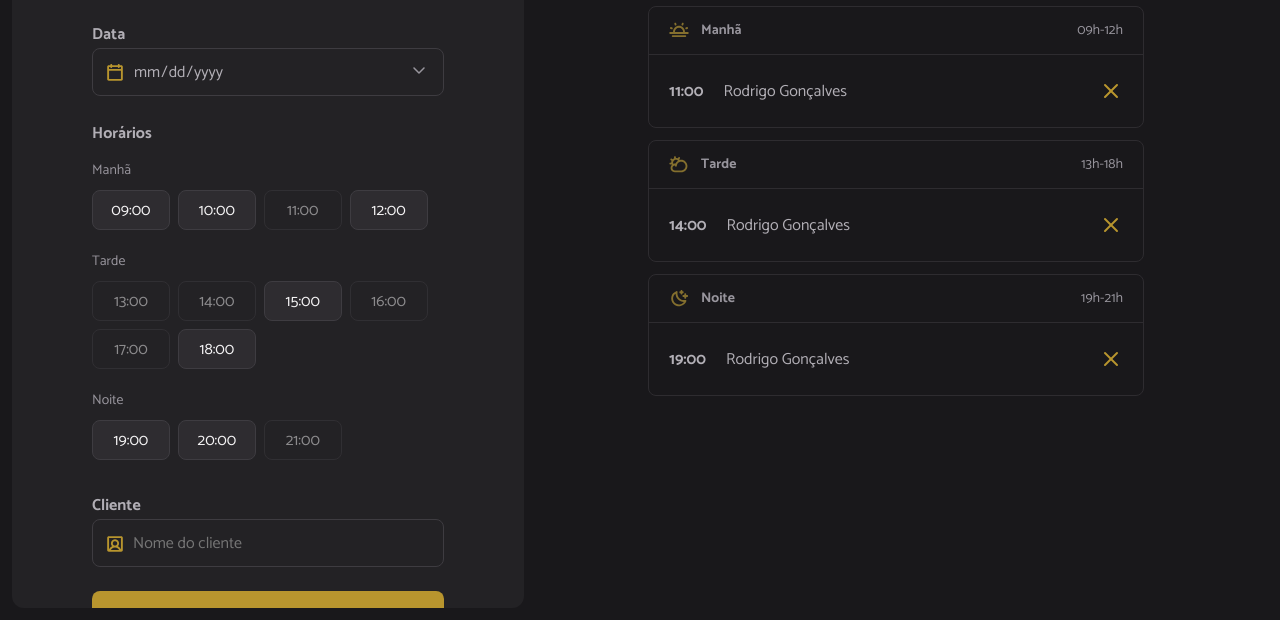
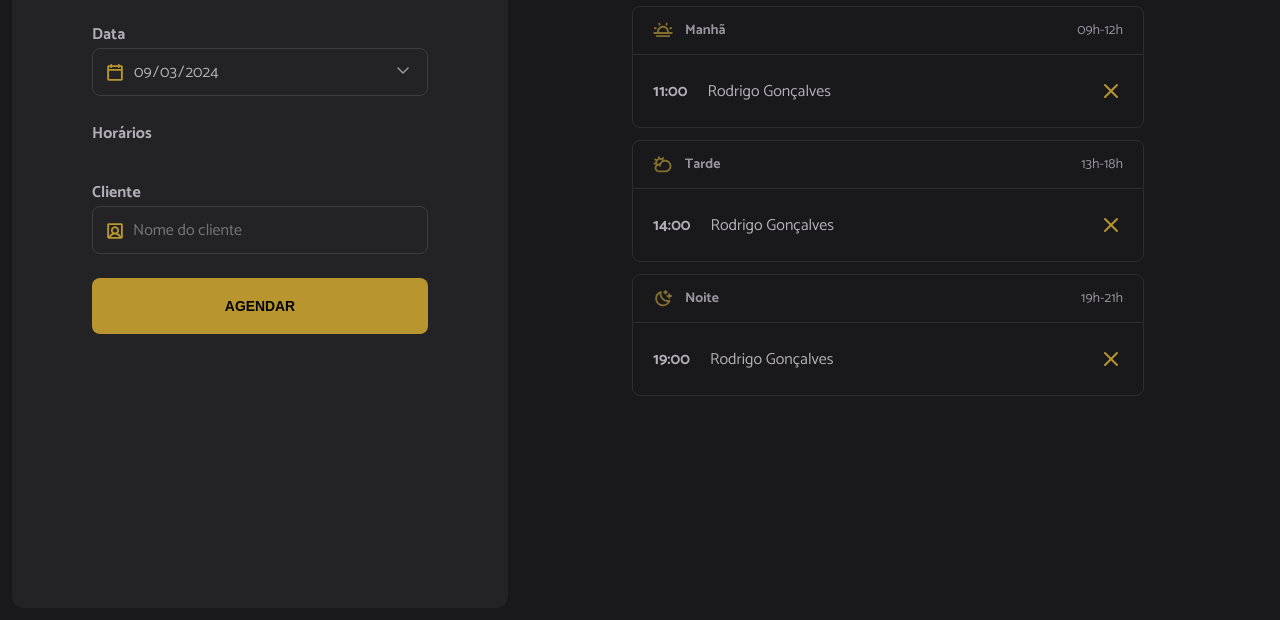
Before and after one commit to BrunoCaputo/hairday, a website built with webpack: page index.html in a window 1280 px wide. Shown: the part 180-800 px from the top of the page. Built offline with nearby package versions, Linux system fonts and the light colour scheme.

Commit message:
feat: Handle available date and time

```diff
--- a/index.html
+++ b/index.html
@@ -36,68 +36,11 @@
 
         <span class="label">Horários</span>
         <ul id="hours" class="hours" aria-label="Horários disponíveis de manhã">
-          <!-- Exemplo: Manhã -->
-          <li data-period="morning" class="hour-period">Manhã</li>
+          <!-- Example -->
+          <!-- <li data-period="morning" class="hour-period">Manhã</li>
           <li data-period="morning" value="09:00" class="hour hour-available">
             09:00
-          </li>
-          <li data-period="morning" value="10:00" class="hour hour-available">
-            10:00
-          </li>
-          <li data-period="morning" value="11:00" class="hour hour-unavailable">
-            11:00
-          </li>
-          <li data-period="morning" value="12:00" class="hour hour-available">
-            12:00
-          </li>
-          <!-- Exemplo: Tarde  -->
-          <li data-period="morning" class="hour-period">Tarde</li>
-          <li
-            data-period="afternoon"
-            value="13:00"
-            class="hour hour-unavailable"
-          >
-            13:00
-          </li>
-          <li
-            data-period="afternoon"
-            value="14:00"
-            class="hour hour-unavailable"
-          >
-            14:00
-          </li>
-          <li data-period="afternoon" value="15:00" class="hour hour-available">
-            15:00
-          </li>
-          <li
-            data-period="afternoon"
-            value="16:00"
-            class="hour hour-unavailable"
-          >
-            16:00
-          </li>
-          <li
-            data-period="afternoon"
-            value="17:00"
-            class="hour hour-unavailable"
-          >
-            17:00
-          </li>
-          <li data-period="afternoon" value="18:00" class="hour hour-available">
-            18:00
-          </li>
-          <!-- Exemplo: Noite -->
-          <li data-period="morning" class="hour-period">Noite</li>
-
-          <li data-period="night" value="19:00" class="hour hour-available">
-            19:00
-          </li>
-          <li data-period="night" value="20:00" class="hour hour-available">
-            20:00
-          </li>
-          <li data-period="night" value="21:00" class="hour hour-unavailable">
-            21:00
-          </li>
+          </li> -->
         </ul>
 
         <label for="client" class="label">Cliente</label>
--- a/src/main.js
+++ b/src/main.js
@@ -7,3 +7,7 @@ import "./libs/dayjs.js";
 import "./styles/global.css";
 import "./styles/form.css";
 import "./styles/schedule.css";
+
+// JS
+import "./modules/form/submit.js";
+import "./modules/page-load.js";
--- /dev/null
+++ b/src/modules/form/hours-load.js
@@ -0,0 +1,15 @@
+import dayjs from "dayjs";
+import { openingHours } from "../../utils/opening-hours.js";
+
+export function hoursLoad({ date }) {
+  const opening = openingHours.map((hour) => {
+    const [scheduleHour] = hour.split(":");
+
+    const isHourPast = dayjs(date).add(scheduleHour, "hour").isBefore(dayjs());
+
+    return {
+      hour,
+      available: !isHourPast,
+    };
+  });
+}
--- /dev/null
+++ b/src/modules/form/submit.js
@@ -0,0 +1,17 @@
+import dayjs from "dayjs";
+
+const form = document.querySelector("form");
+const selectedDate = document.getElementById("date");
+
+// Current date
+const todayDate = dayjs(new Date()).format("YYYY-MM-DD");
+
+// Loads current date
+selectedDate.value = todayDate;
+
+// Minimum date to select
+selectedDate.min = todayDate;
+
+form.onsubmit = (event) => {
+  event.preventDefault();
+};
--- /dev/null
+++ b/src/modules/page-load.js
@@ -0,0 +1,5 @@
+import { schedulesDay } from "./schedules/load.js";
+
+document.addEventListener("DOMContentLoaded", function () {
+  schedulesDay();
+});
--- /dev/null
+++ b/src/modules/schedules/load.js
@@ -0,0 +1,7 @@
+import { hoursLoad } from "../form/hours-load.js";
+
+const selectedDate = document.getElementById("date");
+export function schedulesDay() {
+  // Render availabel hours
+  hoursLoad({ date: selectedDate.value });
+}
--- /dev/null
+++ b/src/utils/opening-hours.js
@@ -0,0 +1,15 @@
+export const openingHours = [
+  "9:00",
+  "10:00",
+  "11:00",
+  "12:00",
+  "13:00",
+  "14:00",
+  "15:00",
+  "16:00",
+  "17:00",
+  "18:00",
+  "19:00",
+  "20:00",
+  "21:00",
+];
```
